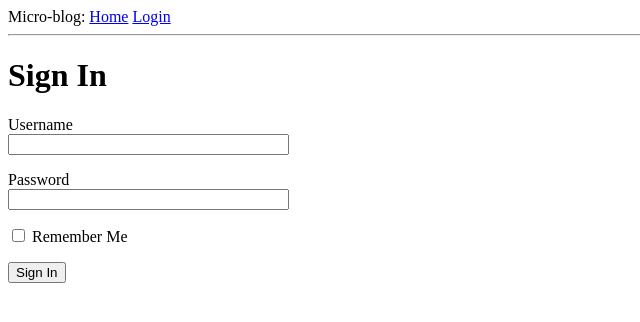
After one commit to mintedtech/tutorial-104, a Flask app: page /login in a window 1280 px wide. The commit adds this page. Shown: the top 322 px of the page, without its empty margins (0-640 px from the left). Run offline with Flask 2, Linux system fonts and the light colour scheme.

Commit message:
Part 03 Done

```diff
--- a/app/__init__.py
+++ b/app/__init__.py
@@ -1,8 +1,12 @@
 from flask import Flask
+# Import the Config class from the config.py file
+from config import Config
+
 
 # This statement sets the app variable, which sets the app's name to main
 # when this file is started using the run button or command line run
 app = Flask(__name__, template_folder='../templates')
+app.config.from_object(Config)
 
 # This import must come AFTER the statement: app = Flask (__name__)
 # The reason for this is that routes.py, referenced below,
--- /dev/null
+++ b/app/forms.py
@@ -0,0 +1,10 @@
+from flask_wtf import FlaskForm
+from wtforms import StringField, PasswordField, BooleanField, SubmitField
+from wtforms.validators import DataRequired
+
+
+class LoginForm(FlaskForm):
+    username = StringField('Username', validators=[DataRequired()])
+    password = PasswordField('Password', validators=[DataRequired()])
+    remember_me = BooleanField('Remember Me')
+    submit = SubmitField('Sign In')
--- a/app/routes.py
+++ b/app/routes.py
@@ -1,11 +1,23 @@
 # Use rendered templates: HTML pages combined with Python data
-from flask import render_template
+from flask import render_template, flash, redirect, url_for
 # As done before, import the app variable from the app package
 from app import app
+# import the LoginForm class from forms.py in our app package
+from app.forms import LoginForm
+
+
+@app.route('/login', methods=['GET', 'POST'])
+def login():
+    form = LoginForm()
+    if form.validate_on_submit():
+        flash('Login requested for user {}, remember_me={}'.format(
+            form.username.data, form.remember_me.data))
+        return redirect(url_for('index'))
+    return render_template('login.html', title='Sign In', form=form)
 
 
 # If a user tries to access either no page (e.g. www.touro.edu)
-# nor the index page, then call index()
+# or the index page, then call index()
 @app.route('/')
 @app.route('/index')
 def index():
--- /dev/null
+++ b/config.py
@@ -0,0 +1,5 @@
+import os
+
+
+class Config(object):
+    SECRET_KEY = os.environ.get('SECRET_KEY') or 'you-will-never-guess'
--- a/templates/base.html
+++ b/templates/base.html
@@ -11,8 +11,22 @@
     {% endif %}
 </head>
 <body>
-    <div>Micro-blog: <a href="/index">Home</a></div>
+    <div>Micro-blog:
+        <a href="{{ url_for('index') }}">Home</a>
+        <a href="{{ url_for('login') }}">Login</a>
+    </div>
+
     <hr>
+    {% with messages = get_flashed_messages() %}
+    {% if messages %}
+        <ul>
+            {% for message in messages %}
+                <li>{{ message }}</li>
+            {% endfor %}
+        </ul>
+    {% endif %}
+    {% endwith %}
+
     {% block content %}{% endblock %}
 </body>
 </html>
--- /dev/null
+++ b/templates/login.html
@@ -0,0 +1,25 @@
+{% extends "base.html" %}
+
+{% block content %}
+    <h1>Sign In</h1>
+    <form action="" method="post" novalidate>
+        {{ form.hidden_tag() }}
+        <p>
+            {{ form.username.label }}<br>
+            {{ form.username(size=32) }}
+            {% for error in form.username.errors %}
+                <span style="color: red;">[{{ error }}]</span>
+            {% endfor %}
+        </p>
+        <p>
+            {{ form.password.label }}<br>
+            {{ form.password(size=32) }}
+            {% for error in form.password.errors %}
+                <span style="color: red;">[{{ error }}]</span>
+            {% endfor %}
+
+        </p>
+        <p>{{ form.remember_me() }} {{ form.remember_me.label }}</p>
+        <p>{{ form.submit() }}</p>
+    </form>
+{% endblock %}
```
